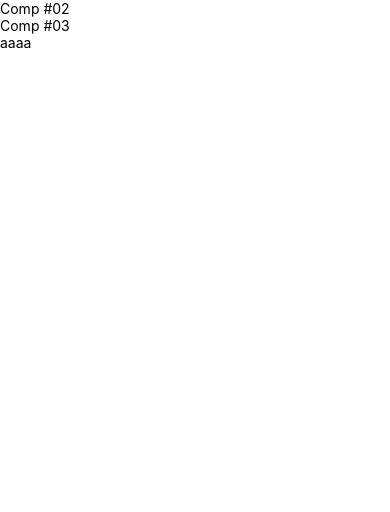
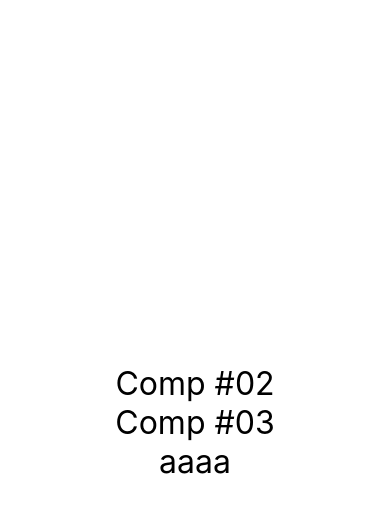
Before and after one commit to JoyceKell/learning-native, a React Native app in the folder exercicios/: screen / in a window 390 px wide. Shown: the top 512 px of the page. Built offline with nearby package versions, Linux system fonts and the light colour scheme.

Commit message:
aplicando estilos

```diff
--- a/exercicios/src/components/App.js
+++ b/exercicios/src/components/App.js
@@ -1,18 +1,24 @@
 import React from 'react';
-import {Text, View} from 'react-native';
+import {Text, View, StyleSheet} from 'react-native';
 import Primeiro from '../components/Primeiro';
 import {Comp2, Comp3} from '../components/Multi';
 
 const App = function () {
   return (
-    <>
-      <View>
-        <Comp2 />
-        <Comp3 />
-        <Primeiro />
-      </View>
-    </>
+    <View style={style.App}>
+      <Comp2 />
+      <Comp3 />
+      <Primeiro />
+    </View>
   );
 };
 
+const style = StyleSheet.create({
+  App: {
+    flex: 1,
+    justifyContent: 'center',
+    alignItems: 'center',
+  },
+});
+
 export default App;
--- a/exercicios/src/components/Multi.js
+++ b/exercicios/src/components/Multi.js
@@ -1,12 +1,13 @@
 import React from 'react';
+import Estilo from './estilo';
 import {Text} from 'react-native';
 
 function Comp1() {
-  return <Text>Comp #01</Text>;
+  return <Text style={Estilo.grande}>Comp #01</Text>;
 }
 export function Comp2() {
-  return <Text>Comp #02</Text>;
+  return <Text style={Estilo.grande}>Comp #02</Text>;
 }
 export function Comp3() {
-  return <Text>Comp #03</Text>;
+  return <Text style={Estilo.grande}>Comp #03</Text>;
 }
--- a/exercicios/src/components/Primeiro.js
+++ b/exercicios/src/components/Primeiro.js
@@ -1,6 +1,7 @@
 import React from 'react';
 import {Text} from 'react-native';
+import Estilo from './estilo';
 
 export default function Primeiro() {
-  return <Text>aaaa</Text>;
+  return <Text style={Estilo.grande}>aaaa</Text>;
 }
--- /dev/null
+++ b/exercicios/src/components/estilo.js
@@ -0,0 +1,7 @@
+import {StyleSheet} from 'react-native';
+
+export default StyleSheet.create({
+  grande: {
+    fontSize: 32,
+  },
+});
```
